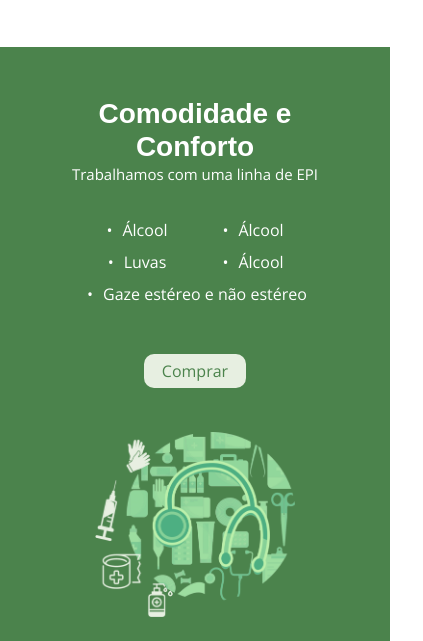
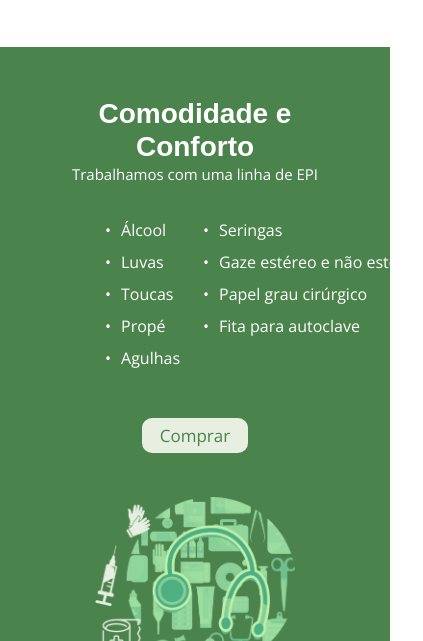
Before and after one commit to thaina-lopes/KL-home-care, a React app: page / in a window 390 px wide. Shown: the part 1353-1994 px from the top of the page, 423 px wide, since content can reach past the window. Built offline with nearby package versions, Linux system fonts and the light colour scheme; a web font is replaced by a local one.

Commit message:
Incluindo novos produtos

```diff
--- a/src/Produtos.css
+++ b/src/Produtos.css
@@ -23,6 +23,7 @@
   font-size: 20px;
 }
 .produtos-lista {
+  width: 350px;
   list-style: none;
   color: #fff;
   line-height: 1.8;
@@ -56,6 +57,7 @@ li::before {
 .produtos-imagens {
   justify-items: center;
   display: grid;
+  align-items: center;
 }
 .img-epi {
   width: 400px;
@@ -71,6 +73,7 @@ li::before {
   }
   .produtos-lista {
     font-size: 18px;
+    width: 250px;
   }
   .botao_comprar {
     font-size: 22px;
@@ -99,42 +102,54 @@ li::before {
   .produtos-lista {
     font-size: 16px;
     line-height: 2;
+    width: 200px;
   }
   .botao_comprar {
     font-size: 18px;
   }
+  .produtos-imagens {
+    margin-left: 20px;
+  }
   .img-epi {
-    width: 250px;
+    width: 200px;
   }
   .img-logokl {
     width: 70px;
   }
 }
-@media (max-width: 560px) {
+@media (max-width: 600px) {
   .produtos {
-    display: flex;
-    justify-content: center;
+    padding: 50px 30px;
+    display: flow-root;
   }
   .produtos-container {
     display: block;
     max-width: 320px;
     text-align: center;
   }
+  .produtos-lista {
+    width: 230px;
+    text-align: left;
+  }
   .produtos-texto {
     text-align: center;
   }
   .produtos-titulo {
     font-size: 28px;
-    text-align: start;
+    text-align: left;
   }
   .produtos-subtitulo {
     font-size: 15px;
+    text-align: left;
   }
   .botao_comprar {
-    font-size: 16px;
+    font-size: 17px;
     margin-bottom: 130px;
     padding: 6px 18px;
     border-radius: 10px;
+  }
+  .produtos-imagens {
+    margin-left: 0px;
   }
   .img-epi {
     width: 200px;
@@ -144,3 +159,14 @@ li::before {
     width: 70px;
   }
 }
+@media (max-width: 400px) {
+  .produtos-lista {
+    width: 180px;
+  }
+}
+@media (max-width: 350px) {
+  .produtos-lista {
+    width: 160px;
+    font-size: 15px;
+  }
+}
--- a/src/Produtos.js
+++ b/src/Produtos.js
@@ -13,9 +13,13 @@ export default function Produtos() {
           <ul className="produtos-lista">
             <li>Álcool</li>
             <li>Luvas</li>
+            <li>Toucas</li>
+            <li>Propé</li>
+            <li>Agulhas</li>
+            <li>Seringas</li>
             <li className="gaze">Gaze estéreo e não estéreo</li>
-            <li>Álcool</li>
-            <li>Álcool</li>
+            <li className="gaze">Papel grau cirúrgico</li>
+            <li className="gaze">Fita para autoclave</li>
           </ul>
           <a
             className="botao_comprar"
```
